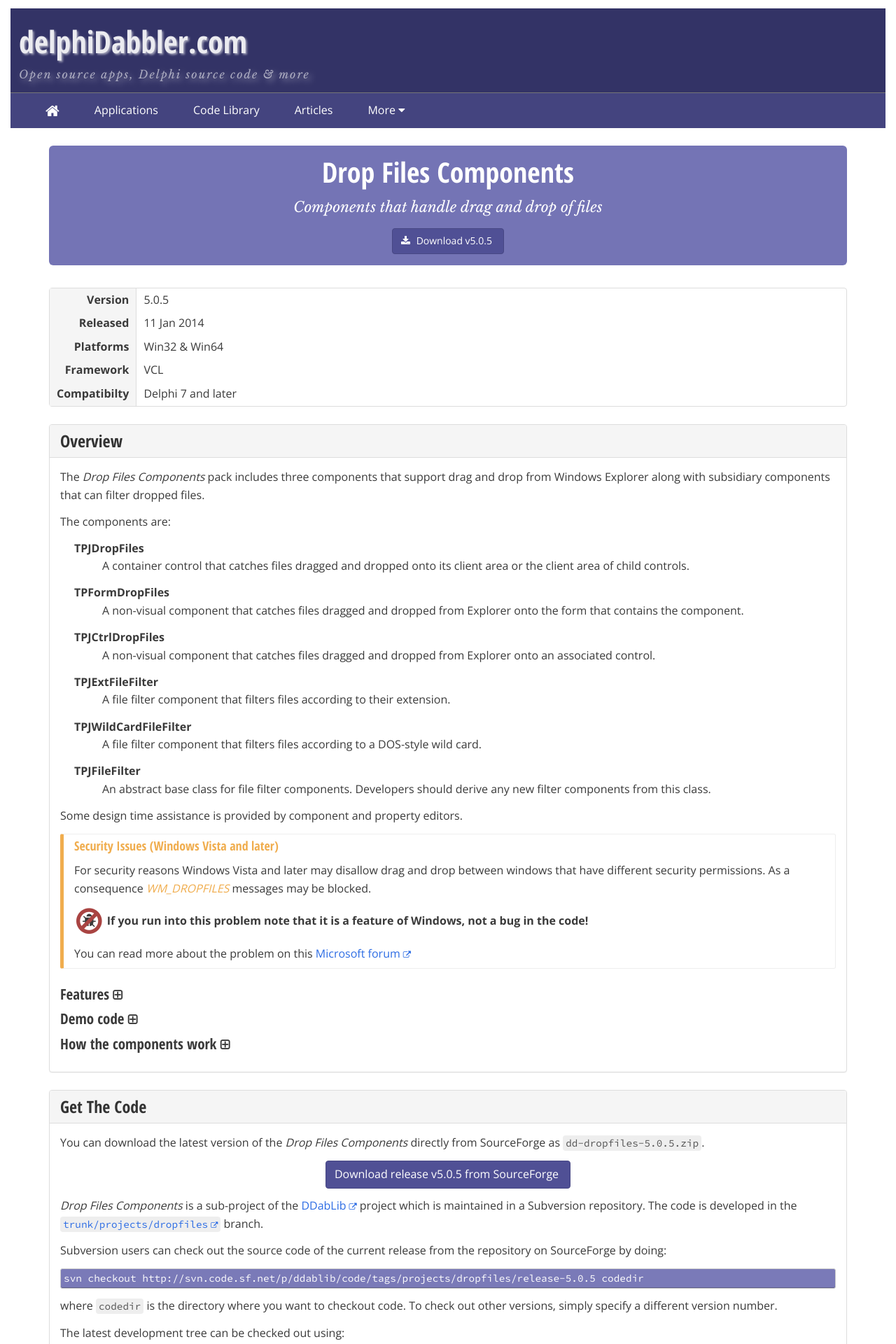
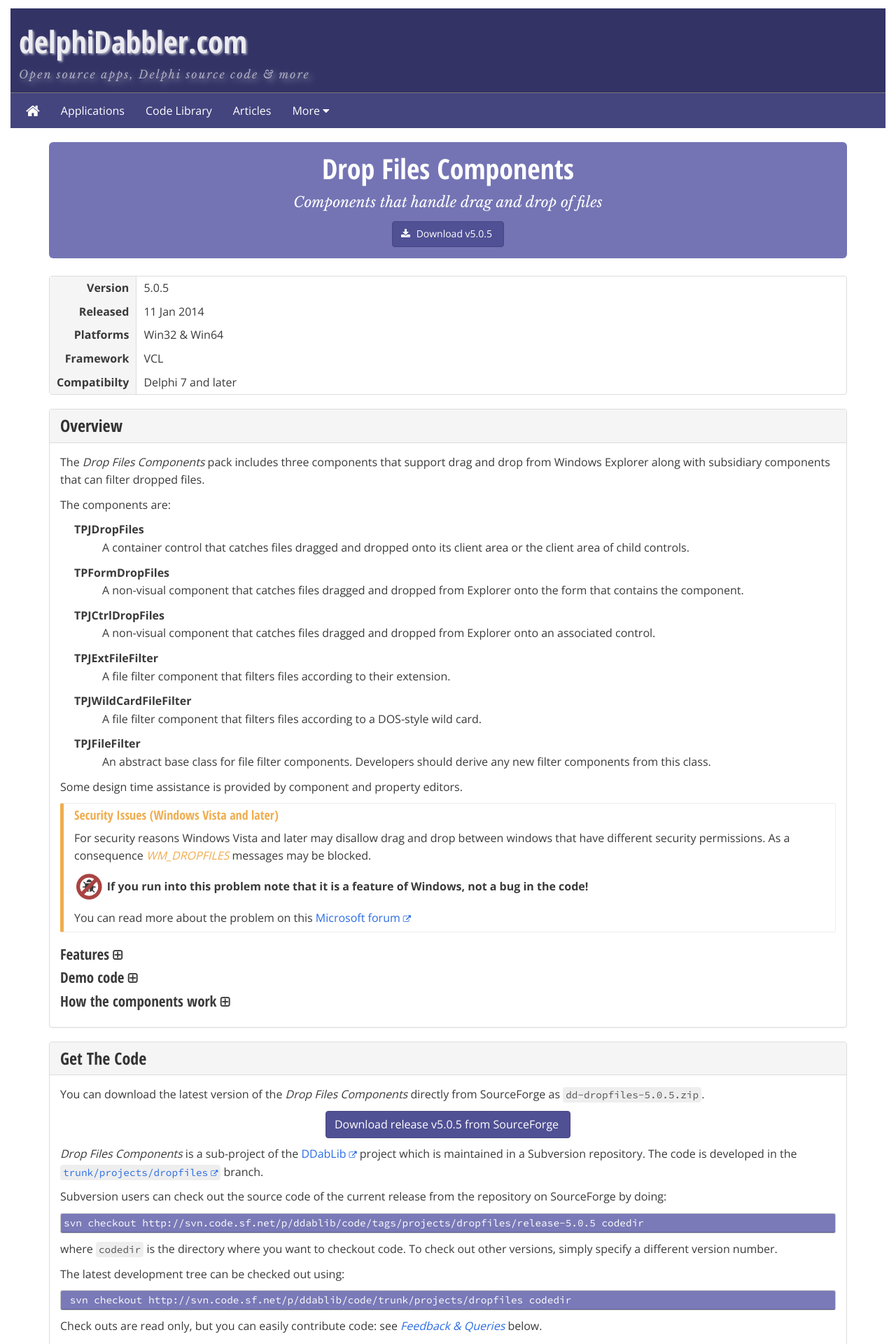
Before and after one commit to delphidabbler/delphidabbler.github.io, a Jekyll site: the page built from _software/dropfiles.html, in a window 1280 px wide. Shown: the top 1920 px of the page at 70% size. Built offline with Jekyll 4.4.1, drawn with Linux system fonts in a browser that asks for light colours; nearby versions of some CDN libraries.

Commit message:
Restyle main navigation
Reduced size of padding to make menu more compact.

```diff
--- a/_sass/_dd-bootstrap-variable-overrides.scss
+++ b/_sass/_dd-bootstrap-variable-overrides.scss
@@ -1,3 +1,13 @@
+$font-size-base:          14px; //** bootstrap !default;
+$line-height-base:        1.428571429; //** bootstrap !default; // 20/14
+
+$line-height-computed:    floor(($font-size-base * $line-height-base)); //** bootstrap !default; // ~20px
+
+$grid-gutter-width:         30px; //** bootstrap !default;
+
+
+
+
 $gray-base:               #000000;  //** bootstrap default
 $gray-darker:             #222222;  //** bootstrap default
 $gray-dark:               #333333;  //** bootstrap default
@@ -71,20 +81,32 @@
 // custom style: $blockquote-footer-font-size: 90%;
 // custom style: $blockquote-small-font-size: floor((100% * $font-size-small / $font-size-base));
 
+$navbar-height:                    50px; //** bootstrap deafult
+$navbar-margin-bottom:             $line-height-computed; //** bootstrap default;
 $navbar-border-radius: 0; //** custom [orig:$border-radius-base]
+$navbar-padding-horizontal:        floor(($grid-gutter-width / 4)); //** custom[floor(($grid-gutter-width / 2))]
+$navbar-padding-vertical:          (($navbar-height - $line-height-computed) / 2); //** bootstrap default;
+$navbar-collapse-max-height:       340px; // bootstrap default;
 $navbar-default-color: $global-branding-color; //** custom [orig:#777]
 $navbar-default-bg:  #44447F; // custom [orig:#f8f8f8]
+$navbar-default-border:            darken($navbar-default-bg, 6.5%); //** bootstrap default;
 $navbar-default-link-color: $navbar-default-color; //** custom [orig:#777]
+$navbar-default-link-hover-color: $navbar-default-link-color; //** custom [orig:#333]
 $navbar-default-link-hover-bg: #8585ad; //** custom [orig:transparent]
-$navbar-default-link-hover-color: $navbar-default-link-color; //** custom [orig:#333]
 $navbar-default-link-active-color: $navbar-default-link-color;  //** custom [orig:#555]
 $navbar-default-link-active-bg: lighten($navbar-default-bg, 6.5%); //** custom [orig:darken($navbar-default-bg, 6.5%)]
+$navbar-default-link-disabled-color:       #ccc; //** bootstrap default;
+$navbar-default-link-disabled-bg:          transparent; //** bootstrap default;
+$navbar-default-brand-color:               $navbar-default-link-color; //** bootstrap default;
+$navbar-default-brand-hover-color:         darken($navbar-default-brand-color, 10%); //** bootstrap default;
+$navbar-default-brand-hover-bg:            transparent; //** bootstrap default;
 
 $navbar-default-toggle-bg: $navbar-default-bg;  // <<< not in bootstrap
 $navbar-default-toggle-color: $navbar-default-color;  // <<< not in bootstrap
 $navbar-default-toggle-hover-bg: $navbar-default-link-hover-bg; //** custom [orig:#ddd]
+$navbar-default-toggle-icon-bar-bg: $navbar-default-color; //** custom [orig:#888]
 $navbar-default-toggle-border-color: $navbar-default-toggle-color; //** custom [orig:#ddd]
-$navbar-default-toggle-icon-bar-bg: $navbar-default-color; //** custom [orig:#888]
+
 
 $jumbotron-bg: lighten($navbar-default-bg, 20%);
 $jumbotron-color: #ffffff;
--- a/_sass/_dd-custom-styles.scss
+++ b/_sass/_dd-custom-styles.scss
@@ -383,6 +383,13 @@
   }
   @media (min-width: $screen-sm-min) {
     display: none;
+  }
+}
+
+.navbar-nav {
+  li {
+    padding-left: $navbar-item-padding-horizontal;
+    padding-right: $navbar-item-padding-horizontal;
   }
 }
 
--- a/_sass/_dd-custom-variables.scss
+++ b/_sass/_dd-custom-variables.scss
@@ -51,3 +51,5 @@
 
 $samp-color:               $kbd-color;
 $samp-bg:                  darken($brand-primary, 8);
+
+$navbar-item-padding-horizontal: 0;
```
